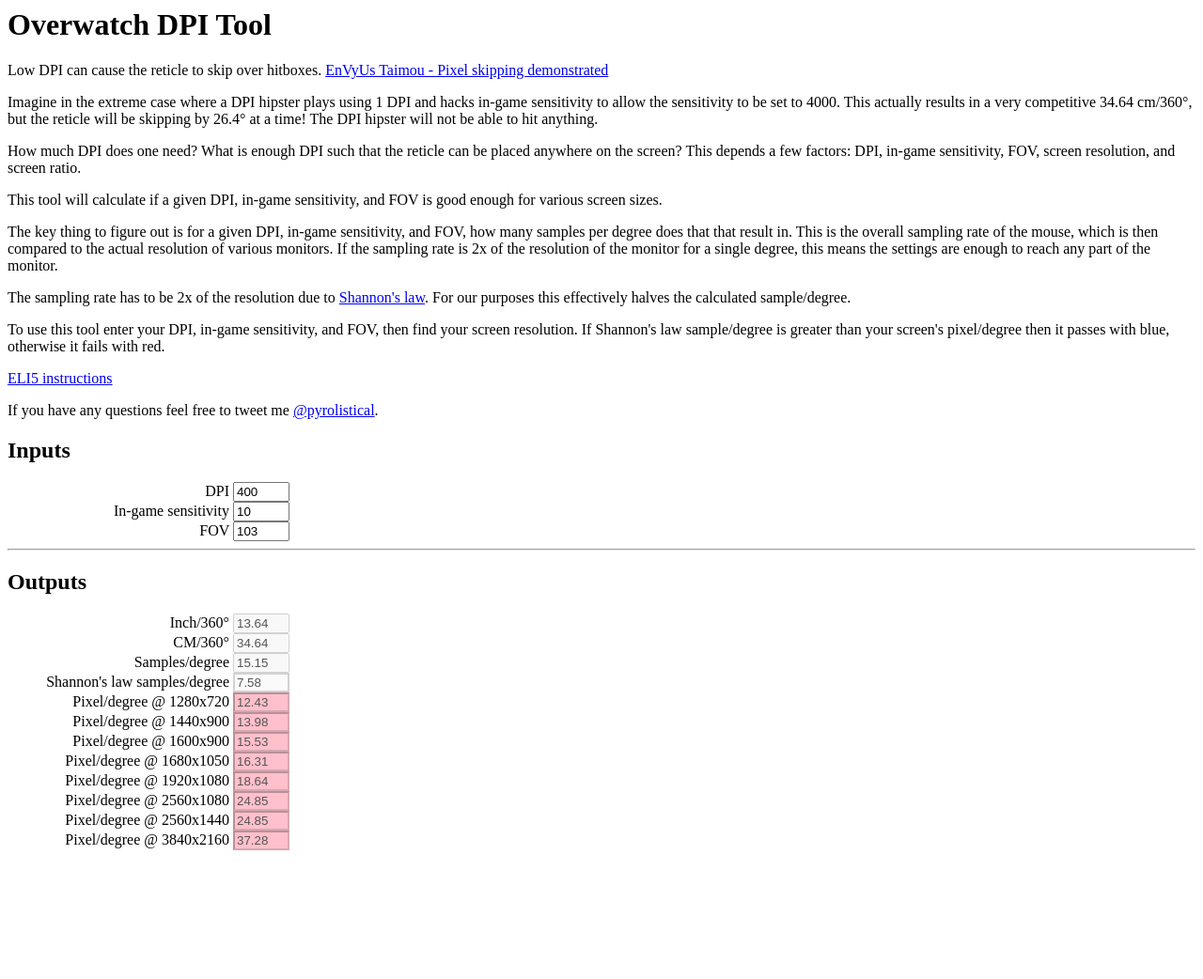
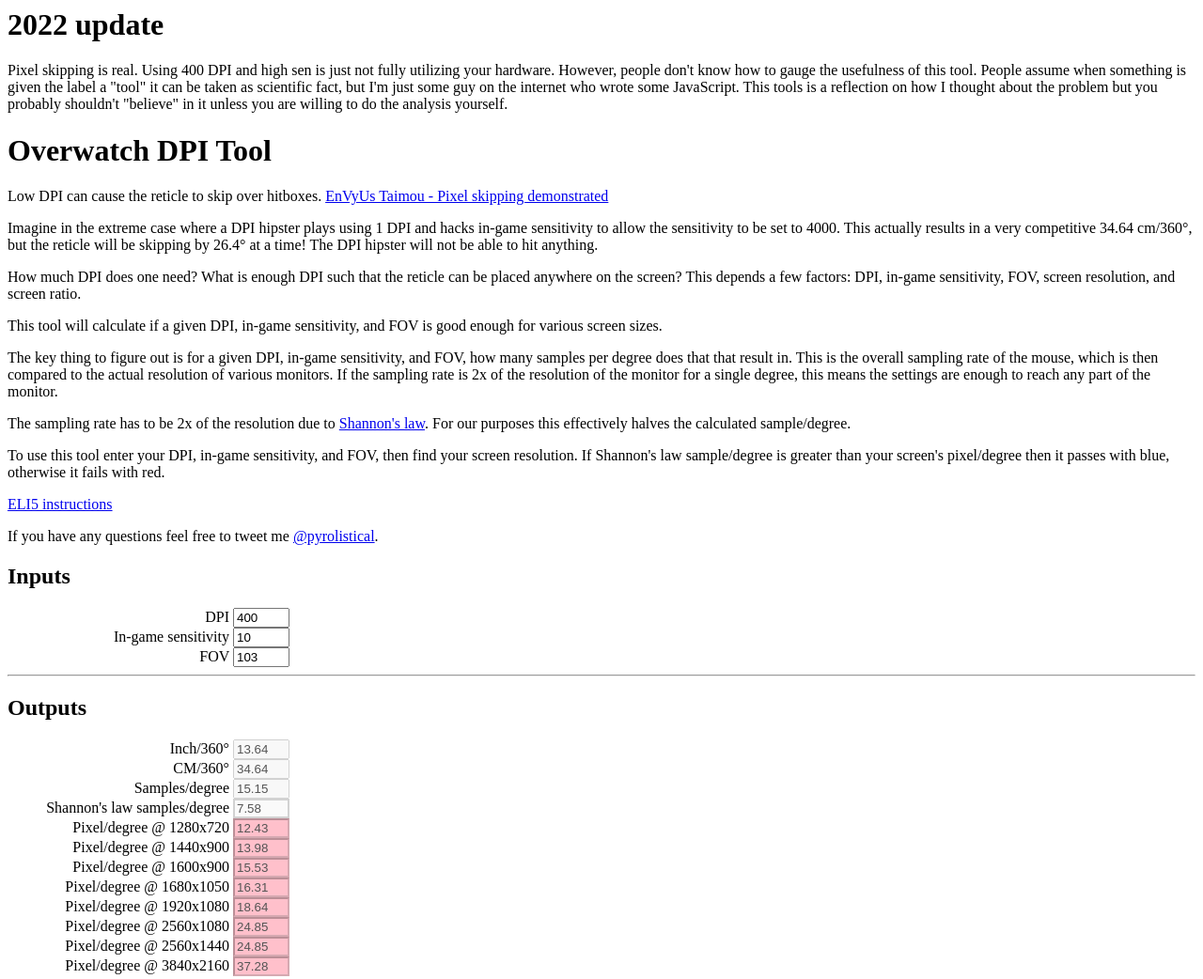
Before and after one commit to Pyrolistical/overwatch-dpi-tool, a plain HTML site: page index.html in a window 1280 px wide. Shown: the whole page at 94% size. Before the commit the page ends 913 px from the top, so only its background shows below. Drawn offline with Linux system fonts and the light colour scheme.

Commit message:
Update index.html

```diff
--- a/index.html
+++ b/index.html
@@ -28,6 +28,13 @@
     </style>
   </head>
   <body>
+    <h1>2022 update</h1>
+    <p>Pixel skipping is real. Using 400 DPI and high sen is just not fully utilizing your hardware.
+      However, people don't know how to gauge the usefulness of this tool.
+      People assume when something is given the label a "tool" it can be taken as scientific fact,
+      but I'm just some guy on the internet who wrote some JavaScript. This tools is a reflection on how
+      I thought about the problem but you probably shouldn't "believe" in it unless you are willing to do
+      the analysis yourself.</p>
     <h1>Overwatch DPI Tool</h1>
     <p>
       Low DPI can cause the reticle to skip over hitboxes. <a href="https://www.youtube.com/watch?v=TcjfPKftJBQ">EnVyUs Taimou - Pixel skipping demonstrated</a>
```
